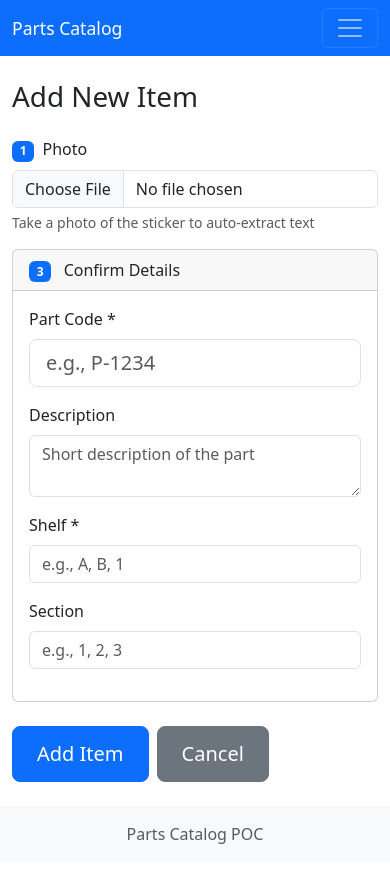
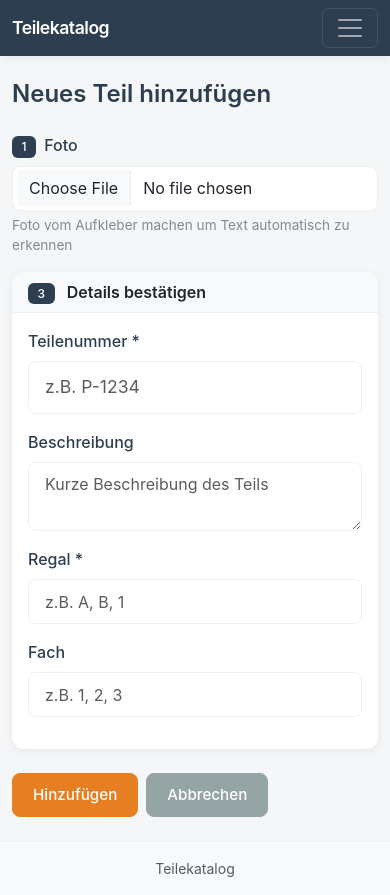
Before and after one commit to harrypuuter/parts-catalog, a Flask app: page /add in a window 390 px wide. Before the commit the page ends 844 px from the top, so only its background shows below. Run offline with Flask 3, Linux system fonts and the light colour scheme.

Commit message:
German translation and professional styling
- Translate all UI text to German
- Translate flash messages in app.py
- Redesign with professional color palette (dark blue/orange)
- Improved typography and spacing
- Refined cards, buttons, and form styling
- Better mobile responsiveness

Co-Authored-By: Claude Opus 4.5 <noreply@anthropic.com>

```diff
--- a/app.py
+++ b/app.py
@@ -41,7 +41,7 @@ def add_item():
         section = request.form.get('section', type=int)
 
         if not code or not shelf:
-            flash('Code and shelf are required.', 'error')
+            flash('Teilenummer und Regal sind erforderlich.', 'error')
             return render_template('add_item.html')
 
         photo_filename = None
@@ -56,7 +56,7 @@ def add_item():
                 photo_filename = filename
 
         item_id = db.add_item(code, description, shelf, section, photo_filename)
-        flash('Item added successfully!', 'success')
+        flash('Teil erfolgreich hinzugefügt!', 'success')
         return redirect(url_for('item_detail', item_id=item_id))
 
     return render_template('add_item.html')
@@ -77,7 +77,7 @@ def item_detail(item_id):
     """View single item details."""
     item = db.get_item(item_id)
     if not item:
-        flash('Item not found.', 'error')
+        flash('Teil nicht gefunden.', 'error')
         return redirect(url_for('index'))
     return render_template('item_detail.html', item=item)
 
@@ -87,7 +87,7 @@ def edit_item(item_id):
     """Edit an item."""
     item = db.get_item(item_id)
     if not item:
-        flash('Item not found.', 'error')
+        flash('Teil nicht gefunden.', 'error')
         return redirect(url_for('index'))
 
     if request.method == 'POST':
@@ -97,7 +97,7 @@ def edit_item(item_id):
         section = request.form.get('section', type=int)
 
         if not code or not shelf:
-            flash('Code and shelf are required.', 'error')
+            flash('Teilenummer und Regal sind erforderlich.', 'error')
             return render_template('add_item.html', item=item, edit_mode=True)
 
         photo_filename = None
@@ -116,7 +116,7 @@ def edit_item(item_id):
                         os.remove(old_path)
 
         db.update_item(item_id, code, description, shelf, section, photo_filename)
-        flash('Item updated successfully!', 'success')
+        flash('Teil erfolgreich aktualisiert!', 'success')
         return redirect(url_for('item_detail', item_id=item_id))
 
     return render_template('add_item.html', item=item, edit_mode=True)
@@ -133,7 +133,7 @@ def delete_item(item_id):
             if os.path.exists(photo_path):
                 os.remove(photo_path)
         db.delete_item(item_id)
-        flash('Item deleted.', 'success')
+        flash('Teil gelöscht.', 'success')
     return redirect(url_for('index'))
 
 
--- a/static/style.css
+++ b/static/style.css
@@ -1,64 +1,369 @@
-/* Parts Catalog Custom Styles */
+/* Parts Catalog - Professional Styling */
+
+:root {
+    --primary: #2c3e50;
+    --primary-light: #34495e;
+    --accent: #e67e22;
+    --accent-hover: #d35400;
+    --success: #27ae60;
+    --danger: #c0392b;
+    --text: #2c3e50;
+    --text-muted: #7f8c8d;
+    --bg-light: #f8f9fa;
+    --border: #ecf0f1;
+    --shadow: rgba(44, 62, 80, 0.08);
+    --shadow-hover: rgba(44, 62, 80, 0.15);
+}
+
+* {
+    box-sizing: border-box;
+}
 
 body {
     min-height: 100vh;
     display: flex;
     flex-direction: column;
+    font-family: -apple-system, BlinkMacSystemFont, 'Segoe UI', Roboto, 'Helvetica Neue', Arial, sans-serif;
+    color: var(--text);
+    background-color: #f5f6f7;
 }
 
 main {
     flex: 1;
 }
 
+/* Override Bootstrap primary color */
+.bg-primary {
+    background-color: var(--primary) !important;
+}
+
+.btn-primary {
+    background-color: var(--accent);
+    border-color: var(--accent);
+}
+
+.btn-primary:hover, .btn-primary:focus {
+    background-color: var(--accent-hover);
+    border-color: var(--accent-hover);
+}
+
+.btn-outline-light:hover {
+    color: var(--primary);
+}
+
+/* Navbar */
+.navbar {
+    box-shadow: 0 2px 10px var(--shadow);
+}
+
+.navbar-brand {
+    font-weight: 600;
+    letter-spacing: -0.5px;
+}
+
+.nav-link {
+    font-weight: 500;
+}
+
+/* Container spacing */
+.container {
+    max-width: 1200px;
+}
+
+/* Headings */
+h1, h2, h3, h4, h5 {
+    font-weight: 600;
+    color: var(--text);
+}
+
+h1 {
+    font-size: 1.75rem;
+    margin-bottom: 1.5rem;
+}
+
+/* Cards - General */
+.card {
+    border: none;
+    border-radius: 12px;
+    box-shadow: 0 2px 8px var(--shadow);
+    overflow: hidden;
+}
+
+.card-header {
+    background-color: var(--bg-light);
+    border-bottom: 1px solid var(--border);
+    font-weight: 600;
+}
+
 /* Shelf cards on home page */
 .shelf-card {
-    transition: transform 0.2s, box-shadow 0.2s;
-    border: 2px solid #dee2e6;
+    transition: transform 0.2s ease, box-shadow 0.2s ease;
+    background: white;
+    border: 1px solid var(--border);
 }
 
 .shelf-card:hover {
-    transform: translateY(-5px);
-    box-shadow: 0 4px 15px rgba(0, 0, 0, 0.1);
-    border-color: #0d6efd;
+    transform: translateY(-4px);
+    box-shadow: 0 8px 25px var(--shadow-hover);
+}
+
+.shelf-card .card-body {
+    padding: 2rem 1.5rem;
 }
 
 .shelf-card .display-4 {
-    color: #0d6efd;
-    font-weight: bold;
+    color: var(--primary);
+    font-weight: 700;
+    font-size: 3rem;
+}
+
+.shelf-card .card-text {
+    font-size: 0.9rem;
+    text-transform: uppercase;
+    letter-spacing: 0.5px;
 }
 
 /* Item cards */
 .item-card {
-    transition: transform 0.2s, box-shadow 0.2s;
+    transition: transform 0.2s ease, box-shadow 0.2s ease;
+    background: white;
 }
 
 .item-card:hover {
-    transform: translateY(-3px);
-    box-shadow: 0 4px 12px rgba(0, 0, 0, 0.15);
+    transform: translateY(-4px);
+    box-shadow: 0 8px 25px var(--shadow-hover);
+}
+
+.item-card .card-img-top {
+    border-bottom: 1px solid var(--border);
+}
+
+.item-card .card-body {
+    padding: 1.25rem;
 }
 
 .item-card .card-title {
-    color: #333;
+    color: var(--text);
+    font-weight: 600;
+    font-size: 1.1rem;
+    margin-bottom: 0.5rem;
+}
+
+.item-card .card-text {
+    line-height: 1.5;
+}
+
+/* Badges */
+.badge {
+    font-weight: 500;
+    padding: 0.4em 0.8em;
+    border-radius: 6px;
+}
+
+.badge.bg-secondary {
+    background-color: var(--primary-light) !important;
+}
+
+.badge.bg-outline-secondary {
+    background-color: transparent !important;
+    color: var(--text-muted);
+    border: 1px solid var(--border);
+}
+
+.badge.bg-success {
+    background-color: var(--success) !important;
+}
+
+/* Buttons */
+.btn {
+    font-weight: 500;
+    border-radius: 8px;
+    padding: 0.5rem 1.25rem;
+    transition: all 0.2s ease;
+}
+
+.btn-lg {
+    padding: 0.75rem 1.75rem;
+    font-size: 1rem;
+}
+
+.btn-secondary {
+    background-color: #95a5a6;
+    border-color: #95a5a6;
+}
+
+.btn-secondary:hover {
+    background-color: #7f8c8d;
+    border-color: #7f8c8d;
+}
+
+.btn-danger {
+    background-color: var(--danger);
+    border-color: var(--danger);
+}
+
+.btn-success {
+    background-color: var(--success);
+    border-color: var(--success);
 }
 
 /* Form improvements */
+.form-control {
+    border-radius: 8px;
+    border: 1px solid var(--border);
+    padding: 0.6rem 1rem;
+}
+
 .form-control:focus {
-    border-color: #0d6efd;
-    box-shadow: 0 0 0 0.2rem rgba(13, 110, 253, 0.25);
+    border-color: var(--accent);
+    box-shadow: 0 0 0 3px rgba(230, 126, 34, 0.15);
+}
+
+.form-control-lg {
+    font-size: 1.1rem;
+    padding: 0.75rem 1rem;
+}
+
+.form-label {
+    font-weight: 500;
+    color: var(--text);
+    margin-bottom: 0.5rem;
+}
+
+.form-text {
+    color: var(--text-muted);
+    font-size: 0.85rem;
+}
+
+/* Search input in navbar */
+.navbar .form-control {
+    background-color: rgba(255, 255, 255, 0.1);
+    border: 1px solid rgba(255, 255, 255, 0.2);
+    color: white;
+}
+
+.navbar .form-control::placeholder {
+    color: rgba(255, 255, 255, 0.7);
+}
+
+.navbar .form-control:focus {
+    background-color: white;
+    color: var(--text);
+}
+
+.navbar .form-control:focus::placeholder {
+    color: var(--text-muted);
 }
 
 /* Photo upload preview area */
+#preview-container {
+    background: var(--bg-light);
+    border-radius: 12px;
+    padding: 1rem;
+    text-align: center;
+}
+
 #photo-preview {
     max-width: 100%;
     max-height: 300px;
-    margin-top: 1rem;
+    border-radius: 8px;
 }
 
-/* Badge outline variant */
-.badge.bg-outline-secondary {
-    background-color: transparent !important;
-    color: #6c757d;
-    border: 1px solid #6c757d;
+/* OCR Results */
+.border-success {
+    border-color: var(--success) !important;
+}
+
+.bg-success.card-header {
+    background-color: var(--success) !important;
+}
+
+.ocr-btn {
+    border-radius: 6px;
+    font-size: 0.9rem;
+}
+
+/* Alerts */
+.alert {
+    border-radius: 10px;
+    border: none;
+    box-shadow: 0 2px 8px var(--shadow);
+}
+
+.alert-success {
+    background-color: #d5f4e3;
+    color: #1e7e4a;
+}
+
+.alert-danger {
+    background-color: #fde8e8;
+    color: #9b2c2c;
+}
+
+/* Breadcrumbs */
+.breadcrumb {
+    background: none;
+    padding: 0;
+    margin-bottom: 1rem;
+}
+
+.breadcrumb-item a {
+    color: var(--accent);
+    text-decoration: none;
+}
+
+.breadcrumb-item a:hover {
+    color: var(--accent-hover);
+    text-decoration: underline;
+}
+
+.breadcrumb-item.active {
+    color: var(--text-muted);
+}
+
+/* Footer */
+footer {
+    background-color: white !important;
+    border-top: 1px solid var(--border);
+    font-size: 0.875rem;
+}
+
+/* Empty states */
+.text-center.py-5 h3 {
+    color: var(--text-muted);
+    font-weight: 500;
+}
+
+/* Item detail page */
+.item-detail img {
+    max-height: 500px;
+    object-fit: contain;
+}
+
+dl.row dt {
+    color: var(--text-muted);
+    font-weight: 500;
+}
+
+dl.row dd {
+    color: var(--text);
+}
+
+/* Image thumbnail */
+.img-thumbnail {
+    border-radius: 8px;
+    border: 1px solid var(--border);
+}
+
+/* Card image placeholder */
+.card-img-top.bg-light {
+    background-color: var(--bg-light) !important;
+    border-bottom: 1px solid var(--border);
+}
+
+/* Spinner */
+.spinner-border {
+    color: var(--accent) !important;
 }
 
 /* Mobile optimizations */
@@ -67,34 +372,31 @@ main {
         font-size: 1.1rem;
     }
 
-    .display-4 {
+    h1 {
+        font-size: 1.5rem;
+    }
+
+    .shelf-card .display-4 {
         font-size: 2.5rem;
     }
 
     .btn-lg {
-        padding: 0.75rem 1.5rem;
+        padding: 0.6rem 1.25rem;
+        font-size: 0.95rem;
+    }
+
+    .card-body {
+        padding: 1rem;
     }
 }
 
-/* Item detail page */
-.item-detail img {
-    max-height: 500px;
-    object-fit: contain;
+/* Smooth scrolling */
+html {
+    scroll-behavior: smooth;
 }
 
-/* Search highlighting */
-.search-highlight {
-    background-color: #fff3cd;
-    padding: 0.1em 0.2em;
-    border-radius: 0.2em;
+/* Selection color */
+::selection {
+    background-color: var(--accent);
+    color: white;
 }
-
-/* Alert styling */
-.alert {
-    border-radius: 0.5rem;
-}
-
-/* Card image placeholder */
-.card-img-top.bg-light {
-    border-bottom: 1px solid #dee2e6;
-}
--- a/templates/add_item.html
+++ b/templates/add_item.html
@@ -1,28 +1,28 @@
 {% extends "base.html" %}
 
-{% block title %}{% if edit_mode %}Edit{% else %}Add{% endif %} Item - Parts Catalog{% endblock %}
+{% block title %}{% if edit_mode %}Bearbeiten{% else %}Hinzufügen{% endif %} - Teilekatalog{% endblock %}
 
 {% block content %}
 <div class="row justify-content-center">
     <div class="col-md-8 col-lg-6">
-        <h1 class="mb-4">{% if edit_mode %}Edit Item{% else %}Add New Item{% endif %}</h1>
+        <h1 class="mb-4">{% if edit_mode %}Teil bearbeiten{% else %}Neues Teil hinzufügen{% endif %}</h1>
 
         <form method="post" enctype="multipart/form-data">
             <!-- Step 1: Photo -->
             <div class="mb-3">
                 <label for="photo" class="form-label">
-                    <span class="badge bg-primary me-2">1</span>Photo
+                    <span class="badge bg-primary me-2">1</span>Foto
                 </label>
                 {% if edit_mode and item.photo_filename %}
                     <div class="mb-2">
                         <img src="{{ url_for('uploaded_file', filename=item.photo_filename) }}"
-                             alt="Current photo" class="img-thumbnail" style="max-height: 150px;">
-                        <p class="text-muted small">Current photo - upload new to replace</p>
+                             alt="Aktuelles Foto" class="img-thumbnail" style="max-height: 150px;">
+                        <p class="text-muted small">Aktuelles Foto - neu hochladen zum Ersetzen</p>
                     </div>
                 {% endif %}
                 <input type="file" class="form-control" id="photo" name="photo"
                        accept="image/*" capture="environment">
-                <div class="form-text">Take a photo of the sticker to auto-extract text</div>
+                <div class="form-text">Foto vom Aufkleber machen um Text automatisch zu erkennen</div>
             </div>
 
             <!-- Image preview -->
@@ -33,7 +33,7 @@
             <!-- OCR Status -->
             <div id="ocr-loading" class="mb-3 text-center" style="display: none;">
                 <div class="spinner-border text-primary" role="status"></div>
-                <p class="text-muted mt-2">Reading text from image...</p>
+                <p class="text-muted mt-2">Lese Text aus Bild...</p>
             </div>
 
             <!-- OCR Results -->
@@ -41,24 +41,24 @@
                 <div class="card border-success">
                     <div class="card-header bg-success text-white">
                         <span class="badge bg-light text-success me-2">2</span>
-                        Select from detected text
+                        Aus erkanntem Text auswählen
                     </div>
                     <div class="card-body">
                         <!-- Detected Codes -->
                         <div id="codes-section" class="mb-3" style="display: none;">
-                            <label class="form-label fw-bold">Part Codes</label>
+                            <label class="form-label fw-bold">Teilenummern</label>
                             <div id="codes-list" class="d-flex flex-wrap gap-2"></div>
                         </div>
 
                         <!-- Detected Descriptions -->
                         <div id="descriptions-section" style="display: none;">
-                            <label class="form-label fw-bold">Descriptions</label>
+                            <label class="form-label fw-bold">Beschreibungen</label>
                             <div id="descriptions-list" class="d-flex flex-wrap gap-2"></div>
                         </div>
 
                         <!-- No results message -->
                         <div id="no-results" class="text-muted" style="display: none;">
-                            No text detected. Please enter details manually.
+                            Kein Text erkannt. Bitte Daten manuell eingeben.
                         </div>
                     </div>
                 </div>
@@ -70,34 +70,34 @@
             <div class="card mb-4">
                 <div class="card-header">
                     <span class="badge bg-primary me-2">3</span>
-                    Confirm Details
+                    Details bestätigen
                 </div>
                 <div class="card-body">
                     <div class="mb-3">
-                        <label for="code" class="form-label">Part Code *</label>
+                        <label for="code" class="form-label">Teilenummer *</label>
                         <input type="text" class="form-control form-control-lg" id="code" name="code"
                                value="{{ item.code if item else '' }}" required
-                               placeholder="e.g., P-1234">
+                               placeholder="z.B. P-1234">
                     </div>
 
                     <div class="mb-3">
-                        <label for="description" class="form-label">Description</label>
+                        <label for="description" class="form-label">Beschreibung</label>
                         <textarea class="form-control" id="description" name="description" rows="2"
-                                  placeholder="Short description of the part">{{ item.description if item else '' }}</textarea>
+                                  placeholder="Kurze Beschreibung des Teils">{{ item.description if item else '' }}</textarea>
                     </div>
 
                     <div class="row">
                         <div class="col-md-6 mb-3">
-                            <label for="shelf" class="form-label">Shelf *</label>
+                            <label for="shelf" class="form-label">Regal *</label>
                             <input type="text" class="form-control" id="shelf" name="shelf"
                                    value="{{ item.shelf if item else '' }}" required
-                                   placeholder="e.g., A, B, 1">
+                                   placeholder="z.B. A, B, 1">
                         </div>
                         <div class="col-md-6 mb-3">
-                            <label for="section" class="form-label">Section</label>
+                            <label for="section" class="form-label">Fach</label>
                             <input type="number" class="form-control" id="section" name="section"
                                    value="{{ item.section if item and item.section else '' }}"
-                                   placeholder="e.g., 1, 2, 3" min="1">
+                                   placeholder="z.B. 1, 2, 3" min="1">
                         </div>
                     </div>
                 </div>
@@ -105,9 +105,9 @@
 
             <div class="d-flex gap-2">
                 <button type="submit" class="btn btn-primary btn-lg">
-                    {% if edit_mode %}Update{% else %}Add{% endif %} Item
+                    {% if edit_mode %}Aktualisieren{% else %}Hinzufügen{% endif %}
                 </button>
-                <a href="{{ url_for('index') }}" class="btn btn-secondary btn-lg">Cancel</a>
+                <a href="{{ url_for('index') }}" class="btn btn-secondary btn-lg">Abbrechen</a>
             </div>
         </form>
     </div>
@@ -259,7 +259,7 @@ document.addEventListener('DOMContentLoaded', function() {
 
         } catch (err) {
             ocrLoading.style.display = 'none';
-            ocrError.textContent = 'Failed to process image. Please enter details manually.';
+            ocrError.textContent = 'Bildverarbeitung fehlgeschlagen. Bitte Daten manuell eingeben.';
             ocrError.style.display = 'block';
             console.error('OCR error:', err);
         }
--- a/templates/base.html
+++ b/templates/base.html
@@ -1,31 +1,31 @@
 <!DOCTYPE html>
-<html lang="en">
+<html lang="de">
 <head>
     <meta charset="UTF-8">
     <meta name="viewport" content="width=device-width, initial-scale=1.0">
-    <title>{% block title %}Parts Catalog{% endblock %}</title>
+    <title>{% block title %}Teilekatalog{% endblock %}</title>
     <link href="https://cdn.jsdelivr.net/npm/bootstrap@5.3.2/dist/css/bootstrap.min.css" rel="stylesheet">
     <link rel="stylesheet" href="{{ url_for('static', filename='style.css') }}">
 </head>
 <body>
     <nav class="navbar navbar-expand-lg navbar-dark bg-primary">
         <div class="container">
-            <a class="navbar-brand" href="{{ url_for('index') }}">Parts Catalog</a>
+            <a class="navbar-brand" href="{{ url_for('index') }}">Teilekatalog</a>
             <button class="navbar-toggler" type="button" data-bs-toggle="collapse" data-bs-target="#navbarNav">
                 <span class="navbar-toggler-icon"></span>
             </button>
             <div class="collapse navbar-collapse" id="navbarNav">
                 <ul class="navbar-nav me-auto">
                     <li class="nav-item">
-                        <a class="nav-link" href="{{ url_for('index') }}">Shelves</a>
+                        <a class="nav-link" href="{{ url_for('index') }}">Regale</a>
                     </li>
                     <li class="nav-item">
-                        <a class="nav-link" href="{{ url_for('add_item') }}">Add Item</a>
+                        <a class="nav-link" href="{{ url_for('add_item') }}">Teil hinzufügen</a>
                     </li>
                 </ul>
                 <form class="d-flex" action="{{ url_for('search') }}" method="get">
-                    <input class="form-control me-2" type="search" name="q" placeholder="Search parts..." value="{{ request.args.get('q', '') }}">
-                    <button class="btn btn-outline-light" type="submit">Search</button>
+                    <input class="form-control me-2" type="search" name="q" placeholder="Teile suchen..." value="{{ request.args.get('q', '') }}">
+                    <button class="btn btn-outline-light" type="submit">Suchen</button>
                 </form>
             </div>
         </div>
@@ -48,7 +48,7 @@
 
     <footer class="bg-light py-3 mt-auto">
         <div class="container text-center text-muted">
-            Parts Catalog POC
+            Teilekatalog
         </div>
     </footer>
 
```
Also changed, not shown: templates/index.html (+7 -7 lines), templates/item_detail.html (+14 -14 lines), templates/search.html (+12 -12 lines), templates/shelf_view.html (+11 -11 lines).
